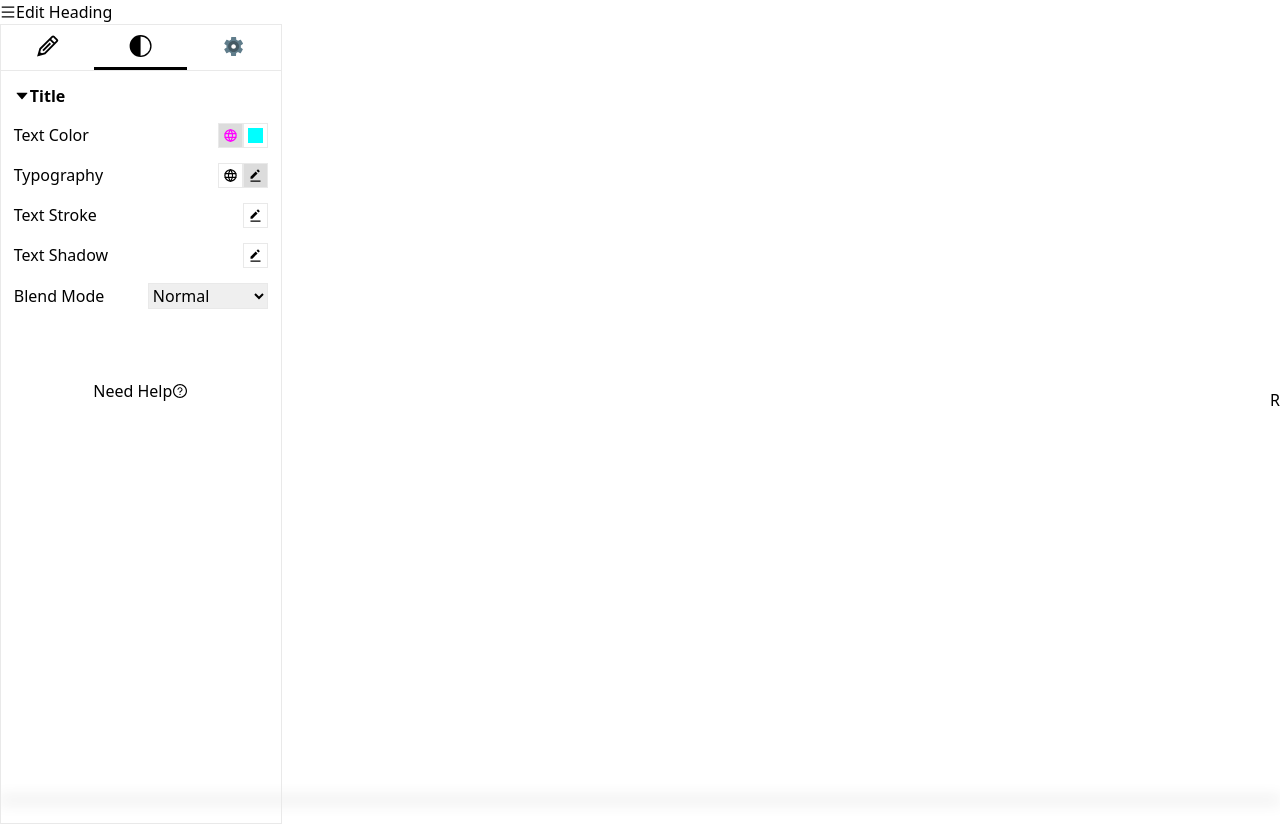
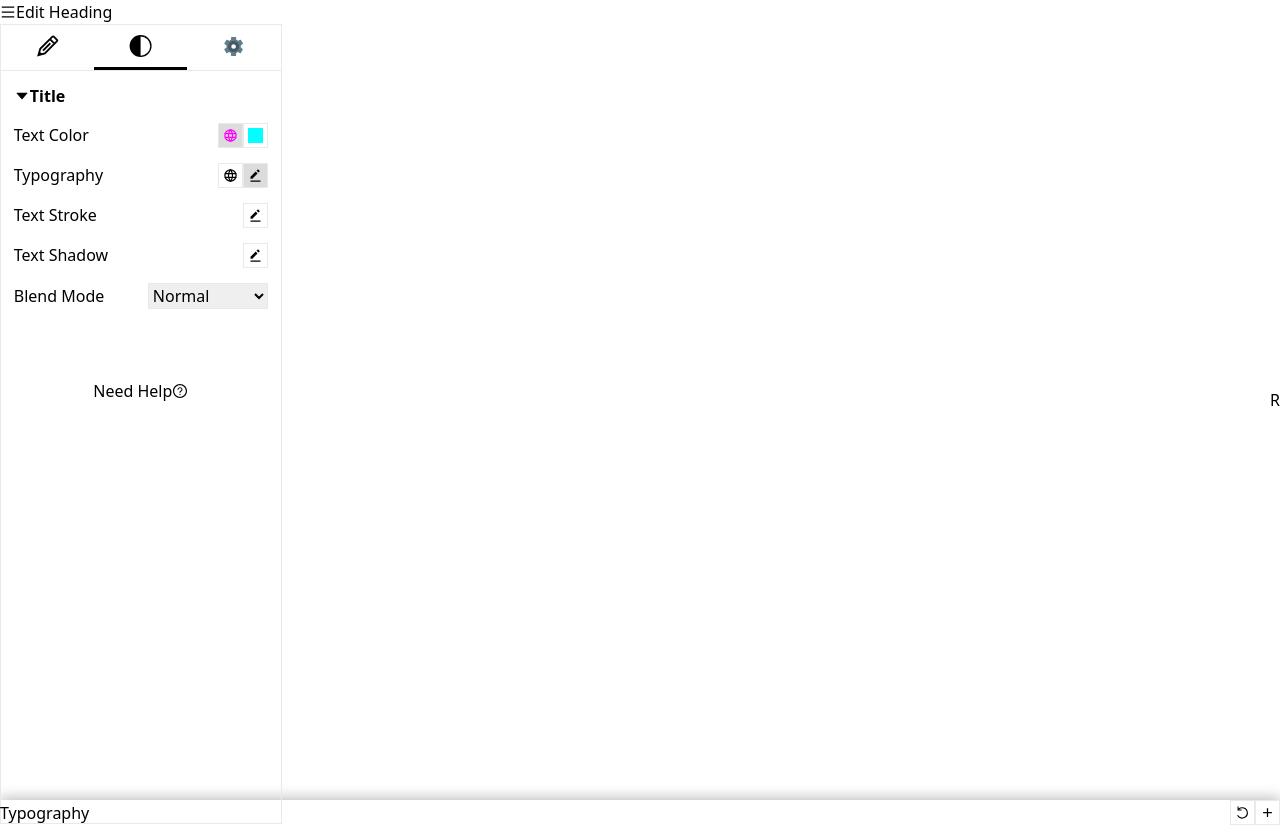
Before and after one commit to shiningsudipto/kodezen-task, a React (Vite) app: page / in a window 1280 px wide. Built offline with nearby package versions, Linux system fonts and the light colour scheme; some icons are missing.

Commit message:
modal header added

```diff
--- a/src/components/Modal.jsx
+++ b/src/components/Modal.jsx
@@ -1,5 +1,8 @@
 import { Dialog, Transition } from '@headlessui/react'
 import { Fragment } from 'react'
+
+import { GrRotateLeft } from 'react-icons/gr';
+import { BiPlus } from 'react-icons/bi';
 
 const Modal = ({ isOpen, setIsOpen }) => {
 
@@ -43,9 +46,13 @@ const Modal = ({ isOpen, setIsOpen }) => {
                                     {/* Heading */}
                                     <Dialog.Title
                                         as="h3"
-                                        className="text-lg font-medium leading-6 text-gray-900"
+                                        className="spaceBetween text-lg font-bold leading-6 text-gray-900"
                                     >
-
+                                        Typography
+                                        <div className='flex'>
+                                            <GrRotateLeft className='sizedIcon shadow-md me-1' />
+                                            <BiPlus className='sizedIcon shadow-md' />
+                                        </div>
                                     </Dialog.Title>
                                     {/* Body */}
                                     <div className="mt-2">
--- a/src/index.css
+++ b/src/index.css
@@ -130,6 +130,13 @@ content: '';
   justify-content: center;
 }
 
+/* ==========
+Typography Modal
+============*/
+
 .dialogPanel{
 box-shadow: 0px 0px 15px 1px rgba(0,0,0,0.3);
 }
+.typographyModalIcon{
+
+}
```
